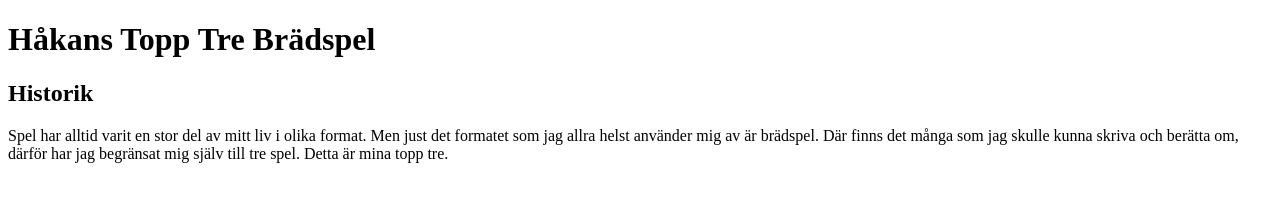
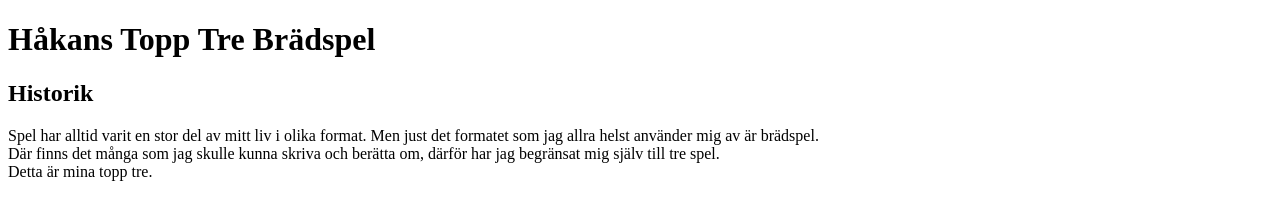
Before and after one commit to DHTheba/Vad-tycker-jag-om, a plain HTML site: page index.html in a window 1280 px wide. Drawn offline with Linux system fonts and the light colour scheme.

Commit message:
Added 2 breaks

```diff
--- a/index.html
+++ b/index.html
@@ -8,7 +8,7 @@
     <h1>Håkans Topp Tre Brädspel</h1>
 
     <h2>Historik</h2>
-    <p>Spel har alltid varit en stor del av mitt liv i olika format. Men just det formatet som jag allra helst använder mig av är brädspel. Där finns det många som jag skulle kunna skriva och berätta om, därför har jag begränsat mig själv till tre spel. Detta är mina topp tre.</p>
+    <p>Spel har alltid varit en stor del av mitt liv i olika format. Men just det formatet som jag allra helst använder mig av är brädspel. <br> Där finns det många som jag skulle kunna skriva och berätta om, därför har jag begränsat mig själv till tre spel. <br> Detta är mina topp tre.</p>
 
 </body>
 </html>
```
